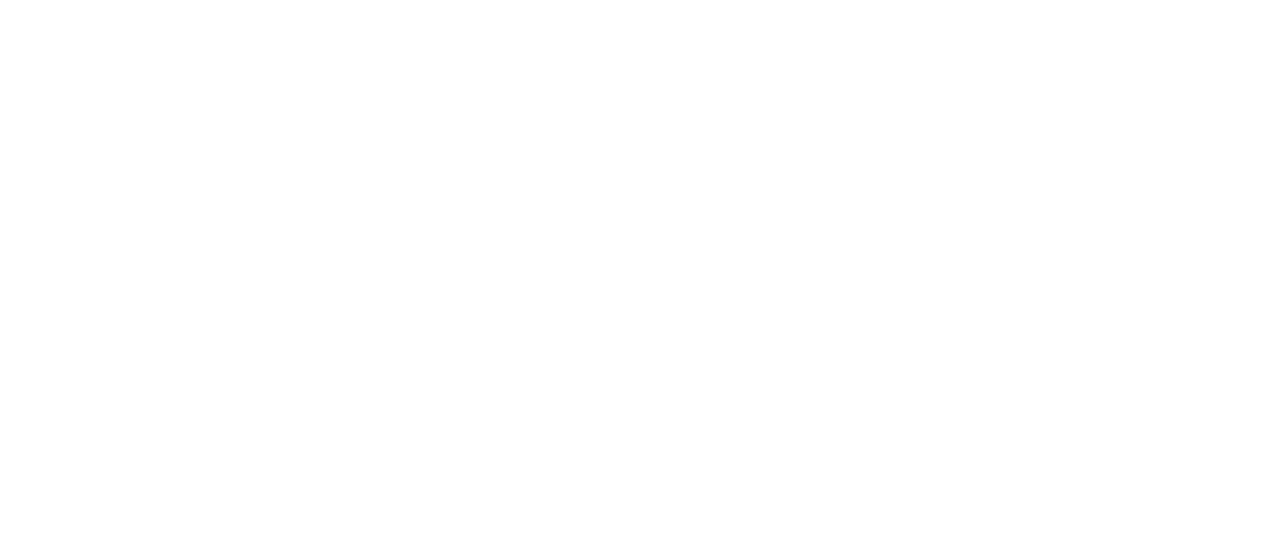
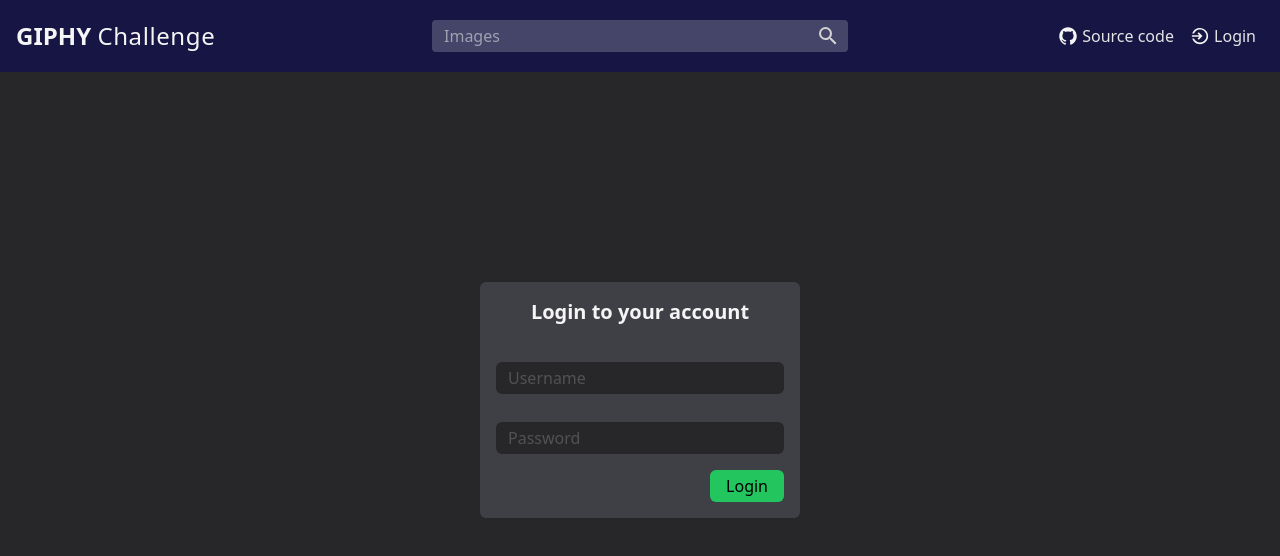
Before and after one commit to TonyMckes/giphy-challenge, a React (Create React App) app: page /login in a window 1280 px wide. Before the commit this address had no page. Shown: the top 556 px of the page. Built offline with nearby package versions, Linux system fonts and the light colour scheme.

Commit message:
Added authentication sim with react-hook-form

```diff
--- a/package.json
+++ b/package.json
@@ -9,6 +9,7 @@
     "axios": "^0.26.1",
     "react": "^18.0.0",
     "react-dom": "^18.0.0",
+    "react-hook-form": "^7.30.0",
     "react-router-dom": "^6.3.0",
     "react-scripts": "5.0.0",
     "web-vitals": "^2.1.4"
--- /dev/null
+++ b/src/components/InputField.jsx
@@ -0,0 +1,23 @@
+function InputField({ error, errorText, handler, text, type }) {
+  const validationStyles = error
+    ? "focus:ring-red-400 focus:!ring-2 ring-2 ring-red-400"
+    : "";
+
+  return (
+    <div className="relative ">
+      {error && (
+        <span className="absolute ml-2 text-xs text-red-400 -top-2">
+          {errorText}
+        </span>
+      )}
+      <input
+        {...handler}
+        className={`${validationStyles} w-full px-3 py-1 mt-3 rounded-md placeholder-neutral-600 focus:placeholder-neutral-400 bg-zinc-800 focus:ring-1 focus:ring-green-400 focus-visible:outline-none`}
+        placeholder={text}
+        type={type}
+      />
+    </div>
+  );
+}
+
+export default InputField;
--- a/src/components/NavBar.jsx
+++ b/src/components/NavBar.jsx
@@ -1,9 +1,13 @@
-import { BsGithub } from "react-icons/bs";
+import { useAuthContext } from "context/AuthProvider";
+import { IoMdLogIn, IoMdLogOut } from "react-icons/io";
 import { Link } from "react-router-dom";
+import NavigationLink from "./NavigationLink";
 import SearchBox from "./SearchBox";
+import SourceCodeLink from "./SourceCodeLink";
 
 function NavBar() {
-  // TODO: extract components
+  const { username } = useAuthContext();
+
   return (
     <div className="bg-[#171544] p-4 sticky top-0 z-10">
       <div className="flex items-center justify-between mx-auto 2xl:container">
@@ -20,16 +24,19 @@
           <SearchBox placeholderText="Images" />
         </div>
 
-        <div className="hidden w-1/3 text-right md:block ">
-          <a
-            className="p-2 transition-all duration-75 rounded-md group hover:bg-white/10"
-            href="https://github.com/TonyMckes/giphy-challenge"
-          >
-            <BsGithub className="inline-block w-5 h-5 align-sub" />{" "}
-            <span className="group-hover:text-white text-neutral-200">
-              Source code
-            </span>
-          </a>
+        <div className="hidden w-1/3 text-right md:block space-2">
+          <nav className="flex justify-end">
+            <SourceCodeLink />
+            {!username ? (
+              <NavigationLink text="Login" url="login">
+                <IoMdLogIn className="inline-block w-5 h-5 align-sub" />{" "}
+              </NavigationLink>
+            ) : (
+              <NavigationLink handler text="Logout" url="#">
+                <IoMdLogOut className="inline-block w-5 h-5 align-sub" />{" "}
+              </NavigationLink>
+            )}
+          </nav>
         </div>
       </div>
     </div>
--- /dev/null
+++ b/src/components/NavigationLink.jsx
@@ -0,0 +1,23 @@
+import { useAuthContext } from "context/AuthProvider";
+import { Link } from "react-router-dom";
+
+function NavigationLink({ children, handler, text, url }) {
+  const { setAuthState } = useAuthContext();
+
+  const handleClick = () => {
+    setAuthState({ username: "" });
+  };
+
+  return (
+    <Link
+      className="p-2 transition-all duration-75 rounded-md group hover:bg-white/10"
+      onClick={handler && handleClick}
+      to={url}
+    >
+      {children}
+      <span className="group-hover:text-white text-neutral-200">{text}</span>
+    </Link>
+  );
+}
+
+export default NavigationLink;
--- /dev/null
+++ b/src/components/SourceCodeLink.jsx
@@ -0,0 +1,17 @@
+import { IoLogoGithub } from "react-icons/io";
+
+function SourceCodeLink() {
+  return (
+    <a
+      className="p-2 transition-all duration-75 rounded-md group hover:bg-white/10"
+      href="https://github.com/TonyMckes/giphy-challenge"
+    >
+      <IoLogoGithub className="inline-block w-5 h-5 align-sub" />{" "}
+      <span className="group-hover:text-white text-neutral-200">
+        Source code
+      </span>
+    </a>
+  );
+}
+
+export default SourceCodeLink;
--- /dev/null
+++ b/src/context/AuthProvider.jsx
@@ -0,0 +1,19 @@
+import { createContext, useContext, useState } from "react";
+
+const AuthContext = createContext();
+
+export function useAuthContext() {
+  return useContext(AuthContext);
+}
+
+function AuthProvider({ children }) {
+  const [{ username }, setAuthState] = useState({ username: "" });
+
+  return (
+    <AuthContext.Provider value={{ username, setAuthState }}>
+      {children}
+    </AuthContext.Provider>
+  );
+}
+
+export default AuthProvider;
--- /dev/null
+++ b/src/helpers/login.js
@@ -0,0 +1,20 @@
+import userLogin from "services/userLogin";
+
+async function login({ user }) {
+  try {
+    const usersInDB = await userLogin();
+
+    const authUser = usersInDB.find(
+      ({ username, password }) =>
+        username === user.username && password === user.password,
+    );
+
+    if (!authUser) throw new Error("Invalid username or password");
+
+    return authUser;
+  } catch (error) {
+    throw error.message;
+  }
+}
+
+export default login;
--- a/src/index.js
+++ b/src/index.js
@@ -1,8 +1,10 @@
+import AuthProvider from "context/AuthProvider";
 import React from "react";
 import { createRoot } from "react-dom/client";
 import { BrowserRouter, Route, Routes } from "react-router-dom";
 import Details from "routes/Details";
 import Home from "routes/Home";
+import Login from "routes/Login";
 import SearchResults from "routes/SearchResults";
 import App from "./App";
 import "./index.css";
@@ -11,13 +13,16 @@
 createRoot(document.getElementById("root")).render(
   <React.StrictMode>
     <BrowserRouter>
+      <AuthProvider>
         <Routes>
           <Route path="/" element={<App />}>
             <Route index element={<Home />} />
             <Route path="search" element={<SearchResults />} />
             <Route path="gallery/:id" element={<Details />} />
+            <Route path="login" element={<Login />} />
           </Route>
         </Routes>
+      </AuthProvider>
     </BrowserRouter>
   </React.StrictMode>,
 );
--- /dev/null
+++ b/src/routes/Login.jsx
@@ -0,0 +1,65 @@
+import InputField from "components/InputField";
+import { useAuthContext } from "context/AuthProvider";
+import login from "helpers/login";
+import { useState } from "react";
+import { useForm } from "react-hook-form";
+import { useNavigate } from "react-router-dom";
+
+function Login() {
+  const [errorMessage, setErrorMessage] = useState("");
+  const { register, handleSubmit, formState } = useForm();
+  const { username, password } = formState.errors;
+  const { setAuthState } = useAuthContext();
+  const navigate = useNavigate();
+
+  const onSubmit = (user) => {
+    login({ user })
+      .then((user) => {
+        setAuthState(user);
+        navigate("/");
+      })
+      .catch(setErrorMessage);
+  };
+
+  return (
+    <div className="absolute top-0 flex items-center justify-center w-full min-h-full ">
+      <div className="w-full max-w-xs p-4 rounded-md bg-zinc-700">
+        <div>
+          <h2 className="text-xl font-bold text-center">
+            Login to your account
+          </h2>
+        </div>
+        <div className="mt-6  relative">
+          {errorMessage && (
+            <span className="absolute ml-2 text-xs text-red-400 -top-5">
+              {errorMessage}
+            </span>
+          )}
+          <form className="space-y-4 " onSubmit={handleSubmit(onSubmit)}>
+            <InputField
+              error={username}
+              errorText="A username is required"
+              handler={register("username", { required: true, minLength: 5 })}
+              text="Username"
+              type="text"
+            />
+            <InputField
+              error={password}
+              errorText="A password is required"
+              handler={register("password", { required: true, minLength: 5 })}
+              text="Password"
+              type="password"
+            />
+            <div className="flex flex-row-reverse w-full">
+              <button className="px-4 py-1 text-black transition-all bg-green-500 rounded-md hover:bg-green-400 hover:shadow hover:shadow-green-400">
+                Login
+              </button>
+            </div>
+          </form>
+        </div>
+      </div>
+    </div>
+  );
+}
+
+export default Login;
--- /dev/null
+++ b/src/services/userLogin.js
@@ -0,0 +1,13 @@
+import axios from "axios";
+
+async function userLogin() {
+  try {
+    const { data } = await axios({ url: "users.json" });
+
+    return data;
+  } catch (error) {
+    console.log(error);
+  }
+}
+
+export default userLogin;
--- /dev/null
+++ b/src/services/userLogout.js
@@ -0,0 +1,3 @@
+export default function userLogout() {
+  return { username: "" };
+}
```
Also changed, not shown: public/users.json (added, +17 -0 lines), 1 other file (tests, documents, lock files or other folders). Lines whose indentation alone changed are shown as unchanged.
